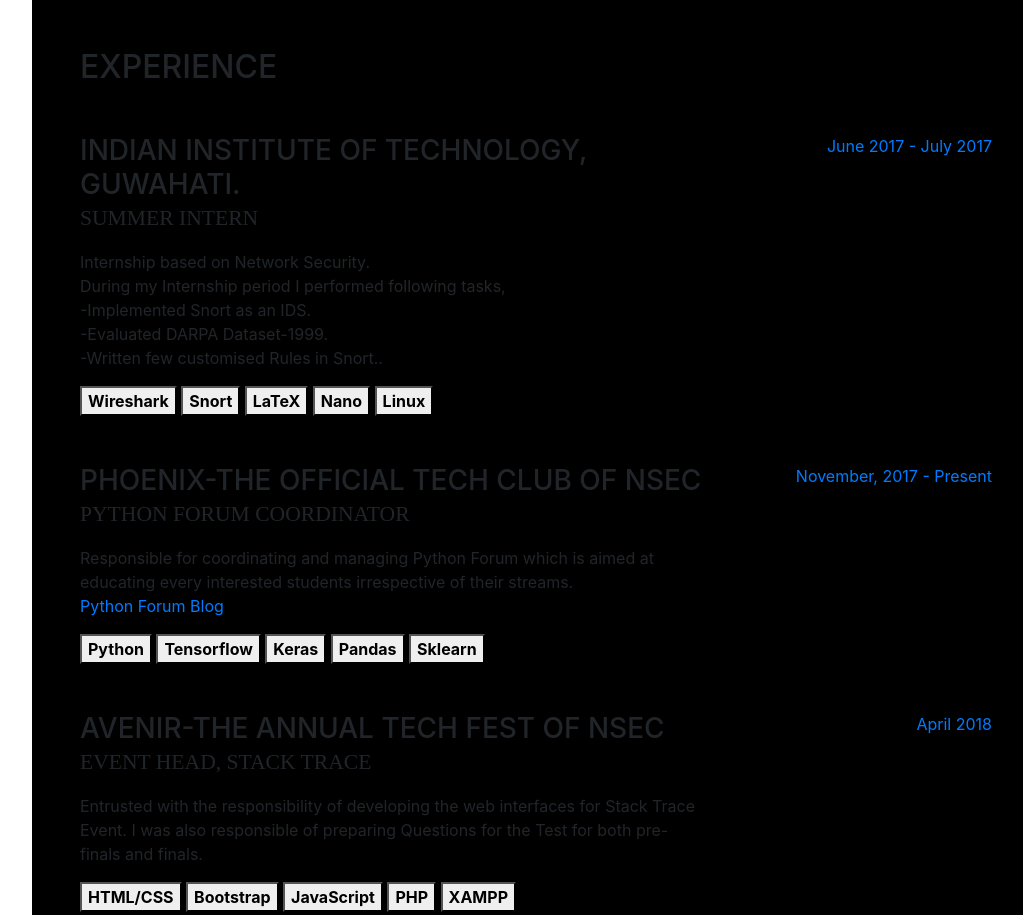
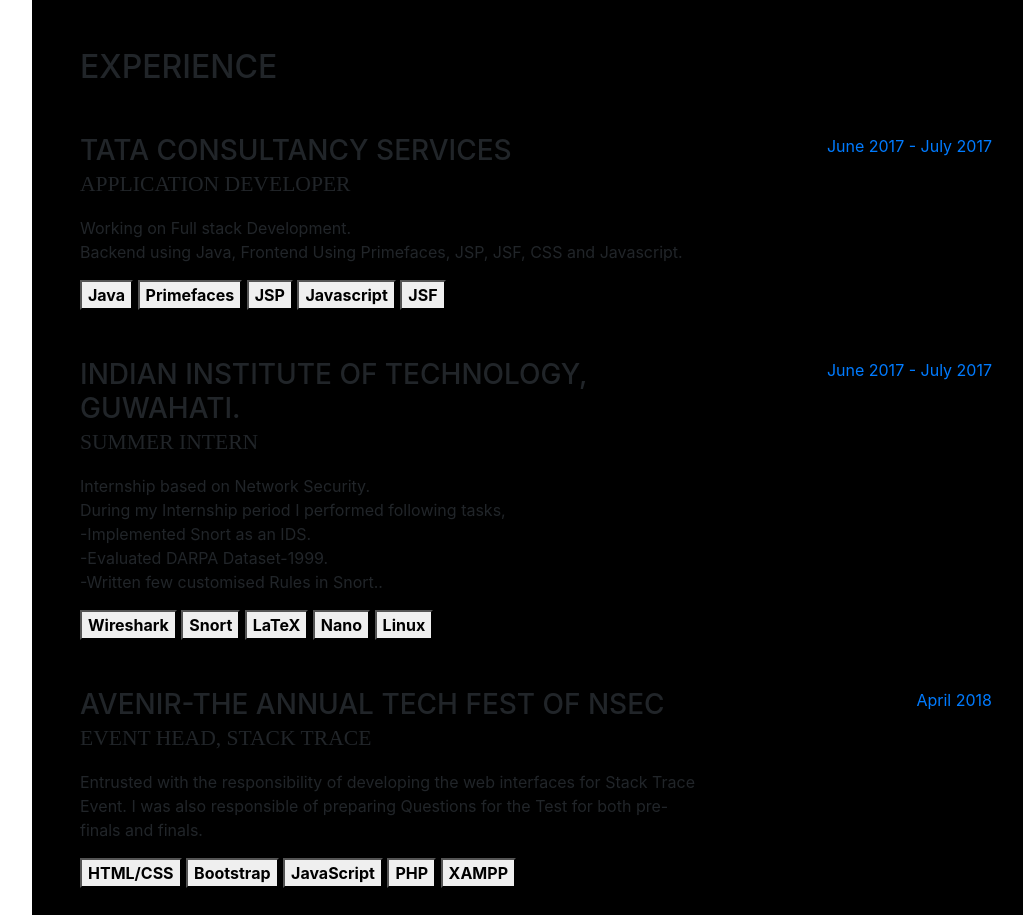
Before and after one commit to kumarcodes/kumarcodes.github.io, a website with bundled scripts: page index.html in a window 1280 px wide. Shown: the part 800-1715 px from the top of the page, without its empty margins (240-1263 px from the left). Built offline with nearby package versions, Linux system fonts and the light colour scheme; a web font is replaced by a local one.

Commit message:
Update index.html

```diff
--- a/index.html
+++ b/index.html
@@ -123,7 +123,19 @@
       <section class="resume-section p-3 p-lg-5 d-flex flex-column" id="experience">
         <div class="my-auto">
           <h2 class="mb-5">Experience</h2>
-
+       <div class="resume-item d-flex flex-column flex-md-row mb-5">
+            <div class="resume-content mr-auto">
+              <h3 class="mb-0">Tata Consultancy Services</h3>
+              <div class="subheading mb-3">Application Developer</div>
+              <p>Working on Full stack Development.<br/>
+               Backend using Java, Frontend Using Primefaces, JSP, JSF, CSS and Javascript.
+                </p>
+                <button class = "button"><b>Java</b></button> <button class = "button"><b>Primefaces</b></button>  <button class = "button"><b>JSP</b></button> <button class = "button"><b>Javascript</b></button> <button class = "button"><b>JSF</b></button>
+            </div>
+            <div class="resume-date text-md-right">
+              <span class="text-primary">June 2017 - July 2017</span>
+            </div>
+          </div>
           <div class="resume-item d-flex flex-column flex-md-row mb-5">
             <div class="resume-content mr-auto">
               <h3 class="mb-0">Indian Institute of Technology, Guwahati.</h3>
@@ -138,20 +150,6 @@
             <div class="resume-date text-md-right">
               <span class="text-primary">June 2017 - July 2017</span>
             </div>
-          </div>
-
-          <div class="resume-item d-flex flex-column flex-md-row mb-5">
-            <div class="resume-content mr-auto">
-              <h3 class="mb-0">Phoenix-The Official Tech Club of NSEC</h3>
-              <div class="subheading mb-3">Python Forum Coordinator</div>
-              <p>Responsible for coordinating and managing Python Forum which is aimed at educating every interested students irrespective of their streams.<br/> <a href = "https://npy.phoenixnsec.org"> Python Forum Blog</a></p>
-              <button class = "button"><b>Python</b></button> <button class = "button"><b>Tensorflow</b></button>  <button class = "button"><b>Keras</b></button> <button class = "button"><b>Pandas</b></button> <button class = "button"><b>Sklearn</b></button>
-
-            </div>
-            <div class="resume-date text-md-right">
-              <span class="text-primary">November, 2017 - Present</span>
-            </div>
-
           </div>
 
           <div class="resume-item d-flex flex-column flex-md-row mb-5">
@@ -172,6 +170,7 @@
         <div class="my-auto">
           <h2 class="mb-5">Education</h2>
 
+
           <div class="resume-item d-flex flex-column flex-md-row mb-5">
             <div class="resume-content mr-auto">
               <h3 class="mb-0">Netaji Subhash Engineering College</h3>
@@ -180,7 +179,7 @@
               <p>GPA: 7.88</p>
             </div>
             <div class="resume-date text-md-right">
-              <span class="text-primary">August 2015 - Present</span>
+              <span class="text-primary">August 2015 - June 2019</span>
             </div>
           </div>
 
```
